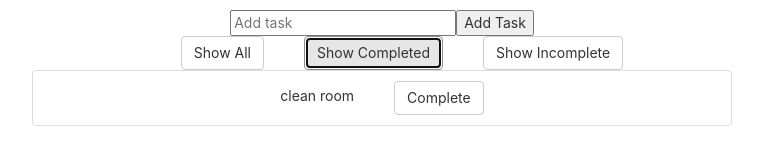
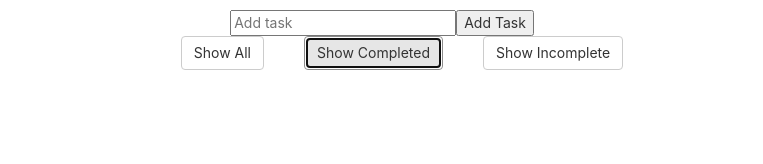
Before and after one commit to kimikomotoyama/todo-app-inredux, a React (Create React App) app: page / in a window 1280 px wide. Both pictures are taken after a click on the button "Show Completed". Shown: the part 180-344 px from the top of the page, without its empty margins (258-1021 px from the left). Built offline with nearby package versions, Linux system fonts and the light colour scheme.

Commit message:
todo logic complete with all buttons. TODO: css needs work

```diff
--- a/src/components/TaskContainer.js
+++ b/src/components/TaskContainer.js
@@ -1,10 +1,11 @@
 import React, { Component } from "react";
 import { connect } from 'react-redux';
 import { ListGroup } from "react-bootstrap";
+import * as Constants from "../constants";
 import { addTodo, complete, showAll, showCompleted, showIncomplete } from "../action";
 import Task from "./Task";
+import ButtonComp from "./ButtonComp";
 import "../styles/TaskContainer.css";
-import ButtonComp from "./ButtonComp";
 
 class TaskContainer extends Component {
   render() {
@@ -22,18 +23,43 @@ class TaskContainer extends Component {
         <ButtonComp className="add-task-button" buttonName="Show Completed" onClick={this.props.showCompleted} />
         <ButtonComp className="add-task-button" buttonName="Show Incomplete" onClick={this.props.showIncomplete} />
         <ListGroup>
-          {this.props.tasks && this.props.tasks.map((task, index) => {
-            return <Task key={index} task={task} />
-          })}
+          {this.renderComponent()}
         </ListGroup>
       </div>
     );
+  }
+
+  renderComponent() {
+    if (this.props.showStatus === Constants.SHOW_ALL) {
+      return (<ListGroup>
+        {this.props.tasks && this.props.tasks.map((task, index) => {
+          return <Task key={index} task={task} />
+        })}
+      </ListGroup>);
+    } else if (this.props.showStatus === Constants.SHOW_COMPLETED) {
+      return (<ListGroup>
+        {this.props.tasks && this.props.tasks.filter((task, index) => task.isComplete)
+          .map((task, index) => {
+            return <Task key={index} task={task} />
+          })
+        }
+      </ListGroup>);
+    } else {
+      return (<ListGroup>
+        {this.props.tasks && this.props.tasks.filter((task, index) => !task.isComplete)
+          .map((task, index) => {
+            return <Task key={index} task={task} />
+          })
+        }
+      </ListGroup>);
+    }
   }
 }
 
 const mapStateToProps = (state, ownProps) => {
   return {
     tasks: state.tasks,
+    showStatus: state.showStatus,
   }
 }
 
--- a/src/components/task.js
+++ b/src/components/task.js
@@ -1,7 +1,7 @@
 import React, { Component } from "react";
 import { connect } from "react-redux";
 import { ListGroupItem } from "react-bootstrap";
-import { addTodo, complete, undo } from "../action";
+import { complete, undo } from "../action";
 import ButtonComp from "./ButtonComp";
 import "../styles/Task.css";
 
```
